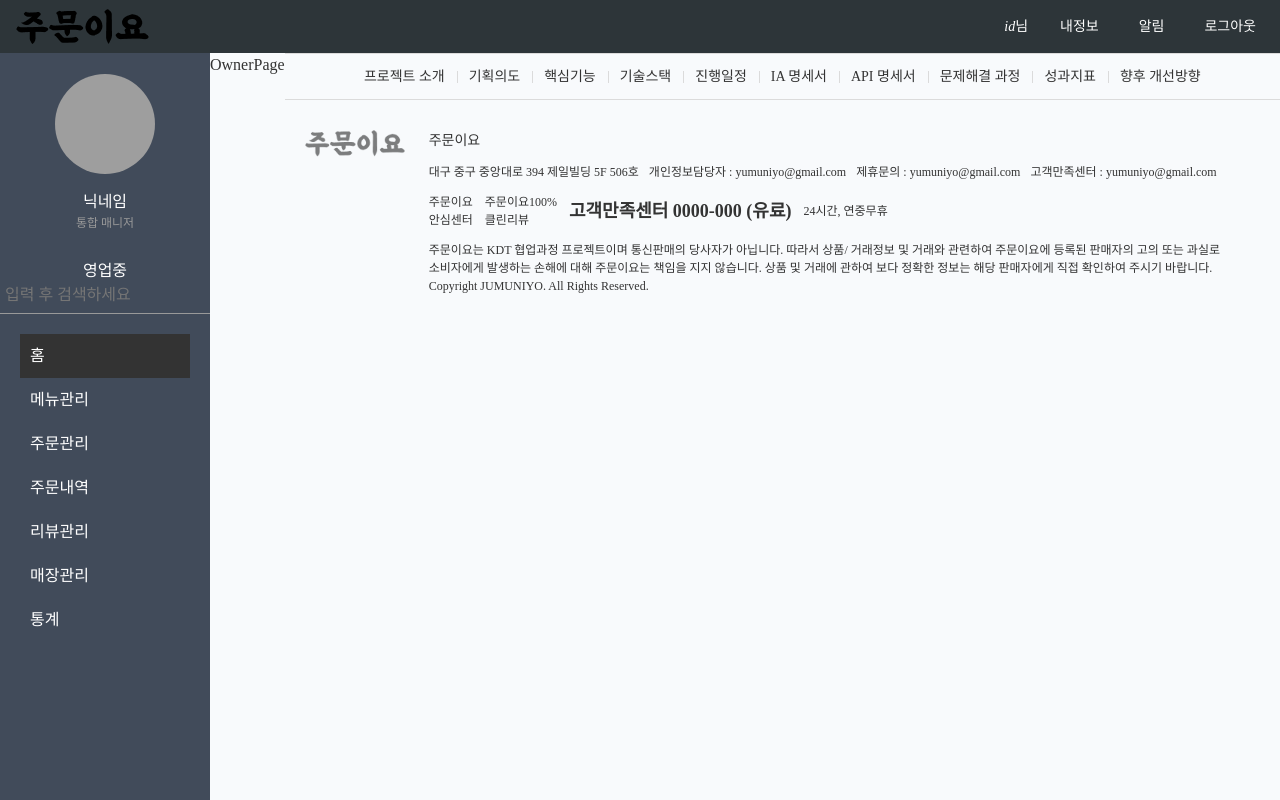
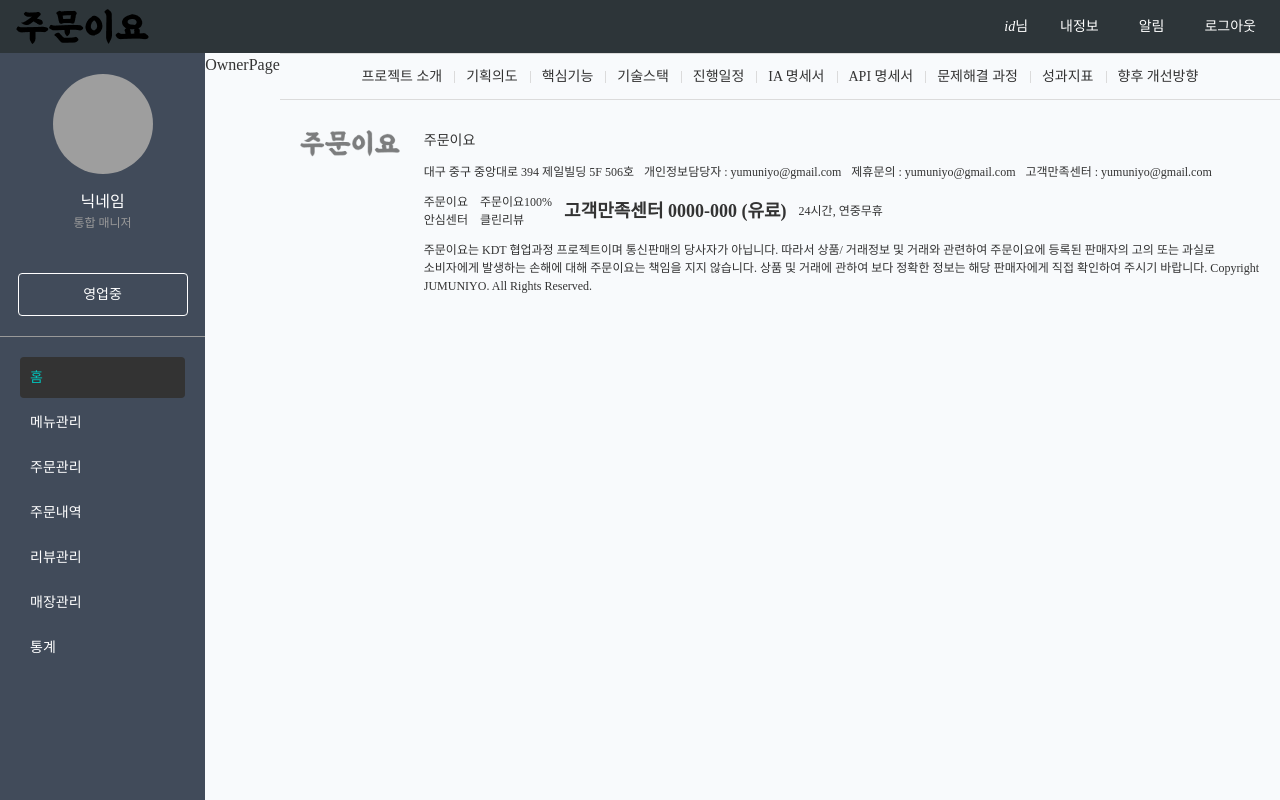
Before and after one commit to miss-gif/jumuniyo-deployment, a React (Create React App) app: page /owner in a window 1280 px wide. Shown: the top 800 px of the page. Built offline with nearby package versions, Linux system fonts and the light colour scheme; grey boxes are pictures that could not be loaded; a web font is replaced by a local one.

Commit message:
Test : OwnerNav 작업중

```diff
--- a/src/components/layout/OwnerNav.jsx
+++ b/src/components/layout/OwnerNav.jsx
@@ -5,14 +5,14 @@ const NavButton = ({ path, label, currentPath }) => {
   const navigate = useNavigate();
 
   return (
-    <button
-      className={`owner-nav__button ${
-        currentPath === path ? "owner-nav__button--active" : ""
+    <li
+      className={`owner-nav__item ${
+        currentPath === path ? "owner-nav__item--active" : ""
       }`}
       onClick={() => navigate(path)}
     >
       {label}
-    </button>
+    </li>
   );
 };
 
@@ -38,14 +38,10 @@ const OwnerNav = () => {
         <span>통합 매니저</span>
       </div>
       <div className="owner-nav__search">
-        <div className="owner-nav__status">영업중</div>
-        <input
-          className="owner-nav__input"
-          type="text"
-          placeholder="입력 후 검색하세요"
-        />
+        <div className="owner-nav__search__status">영업중</div>
       </div>
-      <div className="owner-nav__list">
+      <div className="owner-nav__wrap">
+        <ul className="owner-nav__list">
           {navItems.map(({ path, label }) => (
             <NavButton
               key={path}
@@ -54,6 +50,7 @@ const OwnerNav = () => {
               label={label}
             />
           ))}
+        </ul>
       </div>
     </div>
   );
--- a/src/components/layout/OwnerNav.scss
+++ b/src/components/layout/OwnerNav.scss
@@ -3,7 +3,7 @@
   background-color: #414b5a;
   color: #fff;
   font-weight: 500;
-  height: 1200px;
+  height: 1200px; // 테스트 코드
 
   &__profile {
     display: flex;
@@ -12,6 +12,7 @@
     align-items: center;
     height: 12.5rem;
     padding: 30px 20px;
+    // background-color: orange;
 
     img {
       border-radius: 50%;
@@ -30,27 +31,23 @@
 
   &__search {
     display: flex;
-    flex-direction: column;
     justify-content: center;
     align-items: center;
-    height: 60px;
-    padding: 10px 20px;
-
-    &__status {
-      font-size: 14px;
-      margin-bottom: 8px;
-    }
-
-    &__input {
-      width: 100%;
-      padding: 8px;
-      border-radius: 4px;
-      border: none;
-      font-size: 14px;
-    }
+    padding: 20px 0;
   }
 
-  &__list {
+  &__search__status {
+    display: flex;
+    justify-content: center;
+    align-items: center;
+    font-size: 14px;
+    width: 170px;
+    padding: 10px;
+    border: 1px solid #fff;
+    border-radius: 4px;
+  }
+
+  &__wrap {
     display: flex;
     flex-direction: column;
     align-items: start;
@@ -58,15 +55,20 @@
     border-top: 1px solid #999;
   }
 
-  &__button {
+  &__list {
+    width: 100%;
+    display: flex;
+    flex-direction: column;
+    gap: 4px;
+    font-size: 14px;
+  }
+
+  &__item {
+    border-radius: 4px;
     width: 100%;
     padding: 10px;
-    background-color: transparent;
     color: #fff;
-    text-align: left;
-    border: none;
     cursor: pointer;
-    font-size: 16px;
 
     &:hover,
     &--active {
@@ -74,3 +76,8 @@
     }
   }
 }
+
+.owner-nav__item--active {
+  color: #00c73c;
+  color: #00c4bd;
+}
```
Lines whose indentation alone changed are shown as unchanged.
